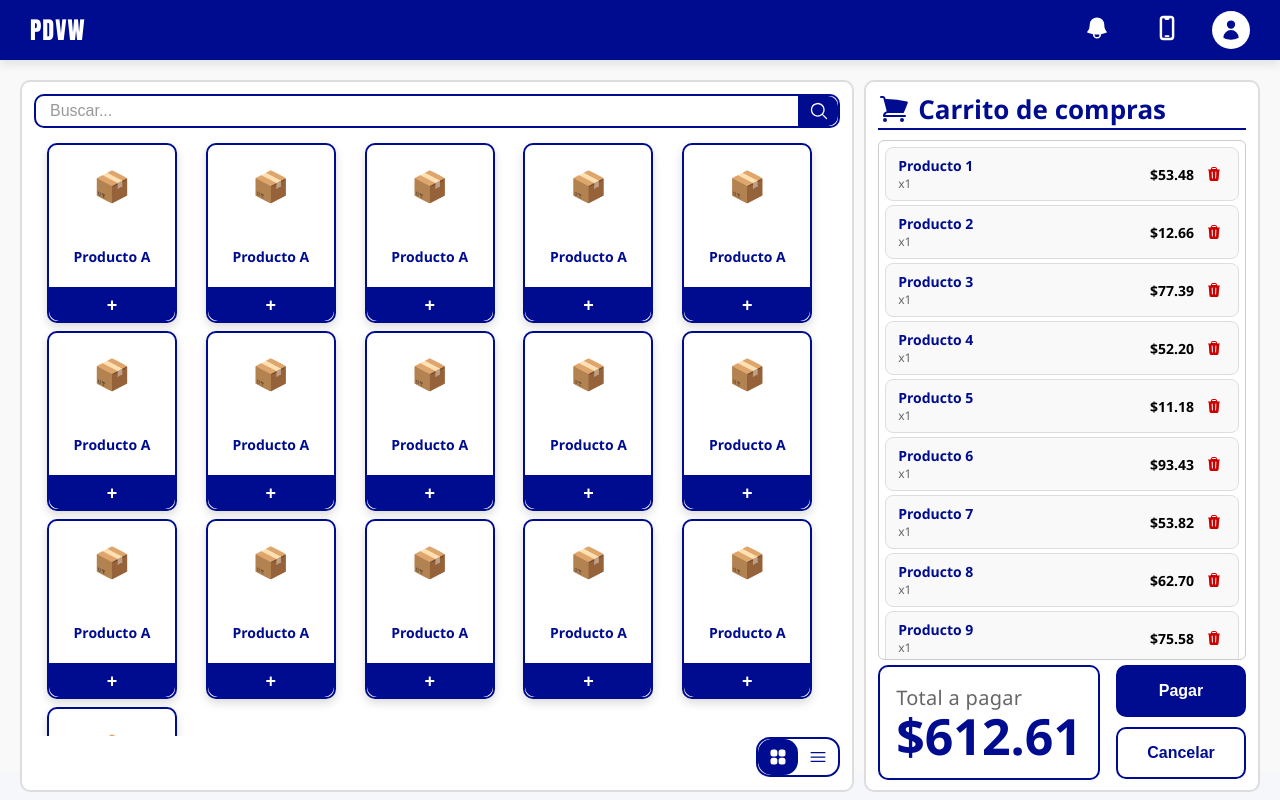
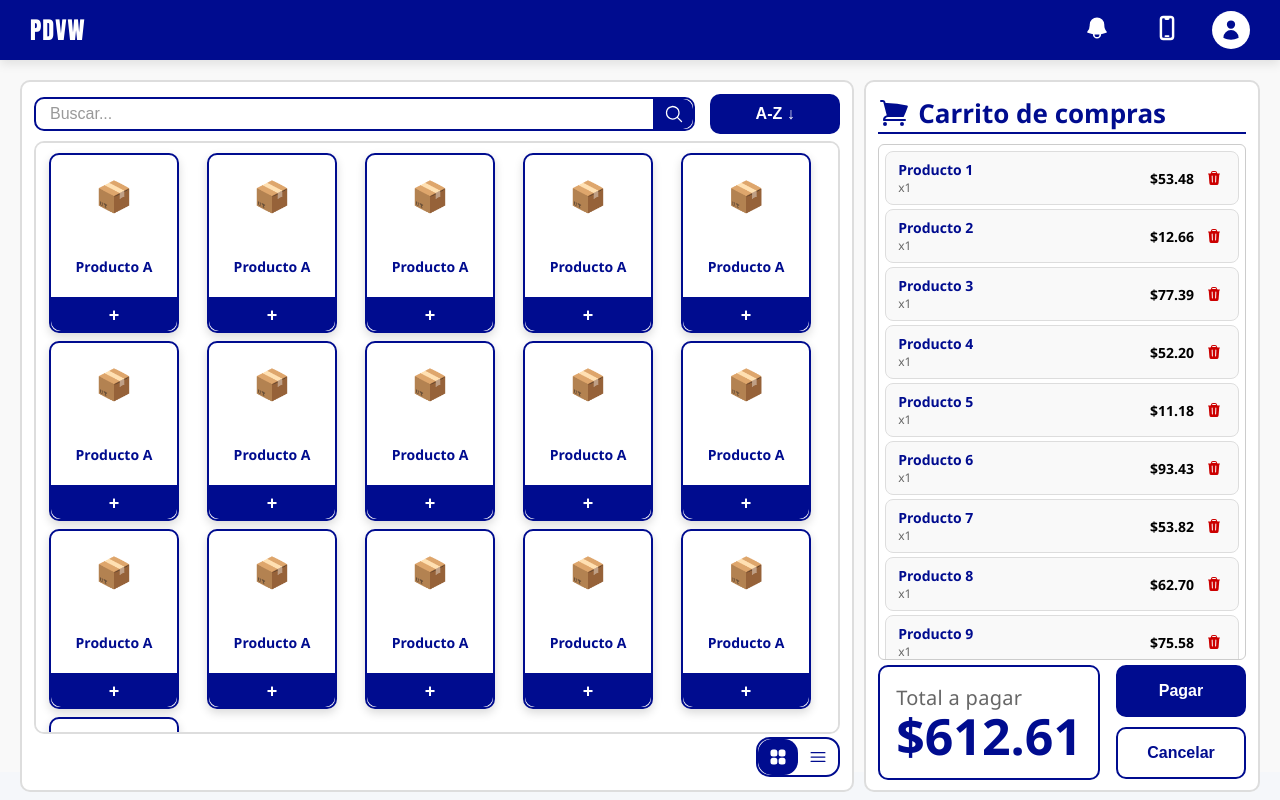
Before and after one commit to jjcm296/PDVMWeb, a React (Create React App) app in the folder frontend/: page /pdv in a window 1280 px wide. Built offline with nearby package versions, Linux system fonts and the light colour scheme.

Commit message:
style: agrega borde y fondo al contenedor de productos en PanelIzquierdo
- Se aplicó borde, padding y fondo al área de productos
- Mejora la separación visual entre la barra de búsqueda y los productos
- Mantiene consistencia con el diseño del panel izquierdo

```diff
--- a/frontend/src/componenst/pdv/components/panelDerecho/PanelDerecho.css
+++ b/frontend/src/componenst/pdv/components/panelDerecho/PanelDerecho.css
@@ -8,7 +8,7 @@
 .panel-derecho {
     flex: 1;
     height: 89vh;
-    padding: 0 12px 10px 12px; /* top, right, bottom, left */
+    padding: 4px 12px 10px 12px; /* top, right, bottom, left */
     border: var(--borde-panel);
     border-radius: var(--radio-panel);
     background-color: var(--fondo-panel);
--- a/frontend/src/componenst/pdv/components/panelIzquierdo/PanelIzquierdo.css
+++ b/frontend/src/componenst/pdv/components/panelIzquierdo/PanelIzquierdo.css
@@ -5,7 +5,6 @@
     --padding-panel: 15px;
 }
 
-/* Contenedor principal */
 .panel-izquierdo-contenedor {
     display: flex;
     flex-direction: column;
@@ -18,23 +17,28 @@
     background-color: var(--fondo-panel);
     box-sizing: border-box;
     position: relative;
+    gap: 2px;
 }
 
-/* Buscador */
 .barra-superior {
     margin-bottom: 5px;
 }
 
-/* Vista de tarjetas (grid) */
 .productos-scroll {
     flex: 1;
+    width: 100%;
     overflow-y: auto;
     display: grid;
     grid-template-columns: repeat(5, 1fr);
     gap: 10px;
+    box-sizing: border-box;
+
+    border: var(--borde-panel);
+    border-radius: var(--radio-panel);
+    padding: 10px;
+    background-color: var(--fondo-panel);
 }
 
-/* Vista de lista (barra horizontal) */
 .productos-scroll.modo-lista {
     display: flex;
     flex-direction: column;
@@ -49,14 +53,13 @@
     max-width: 100%;
 }
 
-/* Toggle de vista abajo a la derecha */
 .switch-inferior {
     display: flex;
     justify-content: flex-end;
     padding-top: 10px;
 }
 
-/* Responsivo */
+
 @media (max-width: 1024px) {
     .productos-scroll {
         grid-template-columns: repeat(4, 1fr);
--- a/frontend/src/componenst/pdv/components/panelIzquierdo/PanelIzquierdo.jsx
+++ b/frontend/src/componenst/pdv/components/panelIzquierdo/PanelIzquierdo.jsx
@@ -4,6 +4,7 @@ import VistaToggle from '../switchVista/VistaToggle';
 import TarjetaProducto from '../tarjetasProducto/TarjetaProducto';
 import TarjetaProductoBarra from '../tarjetasProducto/TarjetaProductoBarra';
 import './PanelIzquierdo.css';
+import BotonFiltro from "../../../ui/botonFiltro/BotonFiltro";
 
 const productosMock = Array.from({ length: 16 }, (_, i) => ({
     id: i + 1,
@@ -22,7 +23,9 @@ const PanelIzquierdo = () => {
         <div className="panel-izquierdo-contenedor">
             <div className="barra-superior">
                 <Buscador onBuscar={setBusqueda}/>
+                <BotonFiltro/>
             </div>
+
 
             <div className={`productos-scroll ${vista === 'list' ? 'modo-lista' : ''}`}>
                 {productosFiltrados.map(producto =>
```
